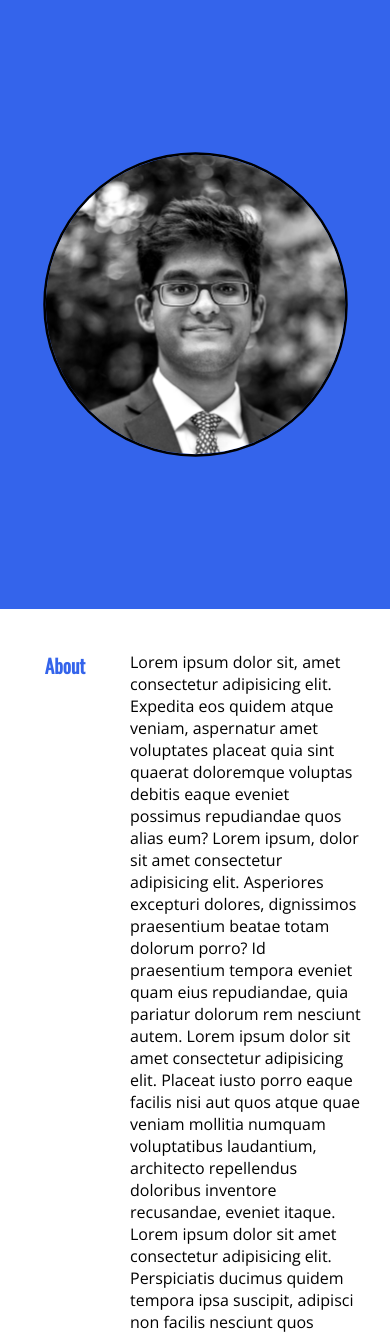
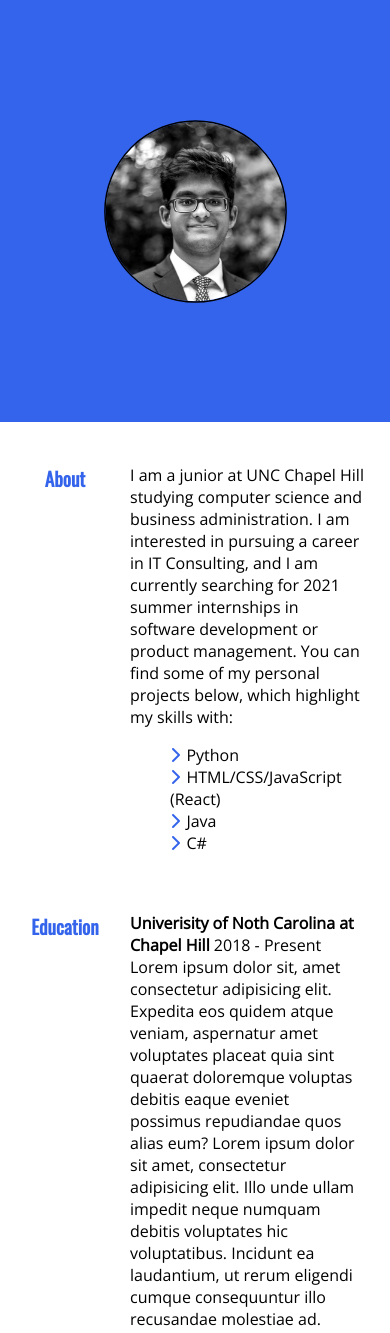
Before and after one commit to chetanrs/chetanrs.github.io, a plain HTML site: page index.html in a window 390 px wide. Shown: the top 1333 px of the page. Drawn offline with nearby package versions, Linux system fonts and the light colour scheme.

Commit message:
fixed responsiveness, added copy

```diff
--- a/index.html
+++ b/index.html
@@ -23,27 +23,20 @@
         <h1 class="section-name">About</h1>
         <div class="section-content">
           <p>
-            Lorem ipsum dolor sit, amet consectetur adipisicing elit. Expedita
-            eos quidem atque veniam, aspernatur amet voluptates placeat quia
-            sint quaerat doloremque voluptas debitis eaque eveniet possimus
-            repudiandae quos alias eum? Lorem ipsum, dolor sit amet consectetur
-            adipisicing elit. Asperiores excepturi dolores, dignissimos
-            praesentium beatae totam dolorum porro? Id praesentium tempora
-            eveniet quam eius repudiandae, quia pariatur dolorum rem nesciunt
-            autem. Lorem ipsum dolor sit amet consectetur adipisicing elit.
-            Placeat iusto porro eaque facilis nisi aut quos atque quae veniam
-            mollitia numquam voluptatibus laudantium, architecto repellendus
-            doloribus inventore recusandae, eveniet itaque. Lorem ipsum dolor
-            sit amet consectetur adipisicing elit. Perspiciatis ducimus quidem
-            tempora ipsa suscipit, adipisci non facilis nesciunt quos blanditiis
-            natus unde impedit maxime quas nobis eius nihil iusto eveniet.
+            I am a junior at UNC Chapel Hill studying computer science and
+            business administration. I am interested in pursuing a career in IT
+            Consulting, and I am currently searching for 2021 summer internships
+            in software development or product management. You can find some of
+            my personal projects below, which highlight my skills with:
           </p>
           <div class="about-lists">
             <ul>
-              <li>hasd</li>
-              <li>asdhk</li>
-              <li>asdj</li>
-              <li>sahd</li>
+              <li><i class="fas fa-chevron-right"></i>Python</li>
+              <li>
+                <i class="fas fa-chevron-right"></i>HTML/CSS/JavaScript (React)
+              </li>
+              <li><i class="fas fa-chevron-right"></i>Java</li>
+              <li><i class="fas fa-chevron-right"></i>C#</li>
             </ul>
           </div>
         </div>
@@ -51,6 +44,11 @@
       <div class="section">
         <h1 class="section-name">Education</h1>
         <div class="section-content">
+          <p>
+            <b>Univerisity of Noth Carolina at Chapel Hill</b>
+            2018 - Present
+          </p>
+
           <p>
             Lorem ipsum dolor sit, amet consectetur adipisicing elit. Expedita
             eos quidem atque veniam, aspernatur amet voluptates placeat quia
--- a/styles.css
+++ b/styles.css
@@ -81,9 +81,13 @@ p {
   margin: 0;
 }
 
-.about-lists {
-  display: flex;
-  flex-direction: row;
+ul {
+  list-style-type: none;
+}
+
+.fas {
+  margin-right: 0.4rem;
+  color: var(--primary-color);
 }
 
 /* RESPONSIVE */
@@ -100,6 +104,11 @@ p {
 
   .left {
     position: relative;
+    height: 50vh;
+  }
+
+  #headshot {
+    transform: scale(0.3);
   }
 
   .right {
```
